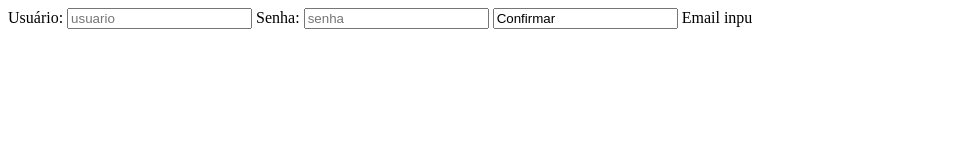
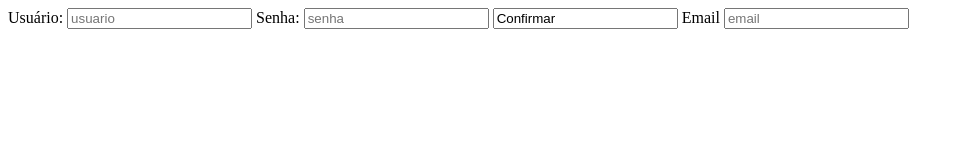
Before and after one commit to KKnnss/teste, a plain HTML site: page index.html in a window 1280 px wide. Shown: the whole page, without its empty margins (0-964 px from the left). Drawn offline with Linux system fonts and the light colour scheme.

Commit message:
Email final

```diff
--- a/index.html
+++ b/index.html
@@ -18,7 +18,7 @@
         <input type="submito" value="Confirmar">
 
         <label for="email">Email</label>
-        inpu
+        <input type="email" name="email" id="email" placeholder="email">
 
     </form>
 
```
